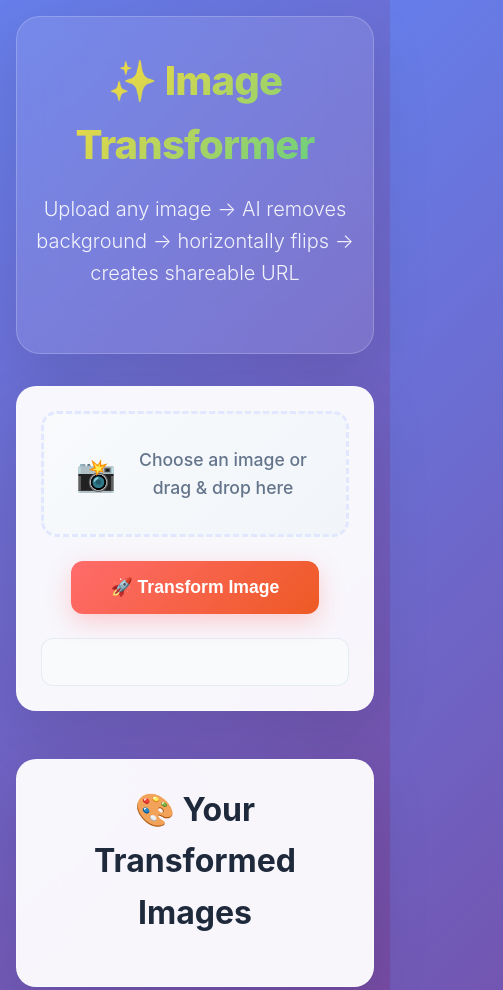
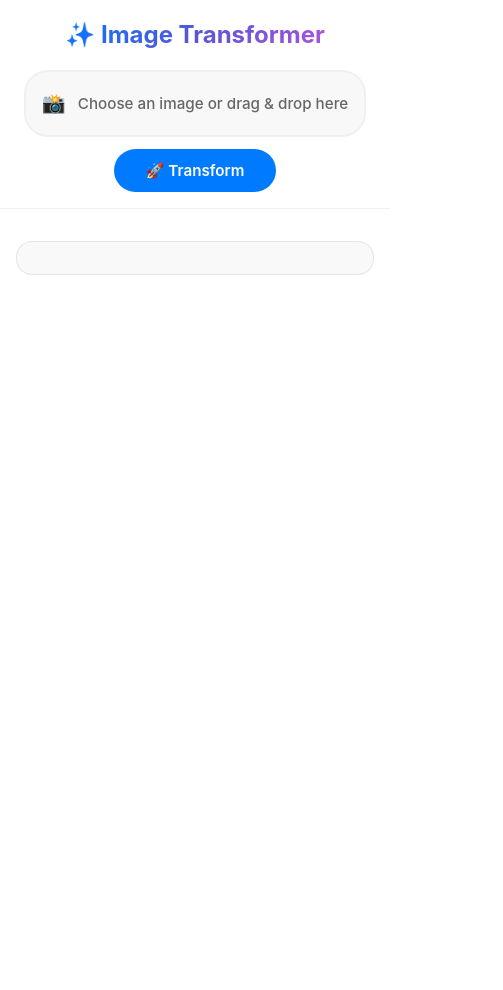
Before and after one commit to st-patrick/image-flip-n-bg-remove, a website: page index.html in a window 390 px wide. Shown: the top 990 px of the page, 503 px wide, since content can reach past the window. After the commit the page ends 844 px from the top, so only its background shows below. Drawn offline with Linux system fonts and the light colour scheme; no server answers.

Commit message:
more minimalistic pinterest style layout

```diff
--- a/index.html
+++ b/index.html
@@ -13,74 +13,56 @@
         }
 
         body {
-            font-family: 'Inter', -apple-system, BlinkMacSystemFont, 'Segoe UI', Roboto, sans-serif;
-            background: linear-gradient(135deg, #667eea 0%, #764ba2 100%);
+            font-family: -apple-system, BlinkMacSystemFont, 'SF Pro Display', 'Segoe UI', Roboto, sans-serif;
+            background: #ffffff;
             min-height: 100vh;
-            color: #333;
+            color: #1d1d1f;
             line-height: 1.6;
+            -webkit-font-smoothing: antialiased;
+            -moz-osx-font-smoothing: grayscale;
         }
 
-        .container {
+        .topbar {
+            position: sticky;
+            top: 0;
+            z-index: 100;
+            background: rgba(255, 255, 255, 0.95);
+            backdrop-filter: blur(20px) saturate(180%);
+            border-bottom: 1px solid rgba(0, 0, 0, 0.05);
+            padding: 1rem 0;
+        }
+
+        .topbar-content {
             max-width: 1200px;
             margin: 0 auto;
-            padding: 2rem;
+            padding: 0 2rem;
+            display: flex;
+            align-items: center;
+            justify-content: space-between;
+            gap: 2rem;
         }
 
-        .hero {
-            text-align: center;
-            margin-bottom: 4rem;
-            padding: 3rem 0;
-            background: rgba(255, 255, 255, 0.1);
-            backdrop-filter: blur(20px);
-            border-radius: 24px;
-            border: 1px solid rgba(255, 255, 255, 0.2);
-            box-shadow: 0 20px 60px rgba(0, 0, 0, 0.1);
-        }
-
-        h1 {
-            font-size: clamp(2.5rem, 5vw, 4rem);
-            font-weight: 800;
-            background: linear-gradient(135deg, #ff6b6b, #ffd93d, #6bcf7f, #4ecdc4, #45b7d1);
-            background-size: 300% 300%;
+        .logo {
+            font-size: 1.5rem;
+            font-weight: 700;
+            background: linear-gradient(135deg, #007AFF, #5856D6, #AF52DE);
             -webkit-background-clip: text;
             -webkit-text-fill-color: transparent;
             background-clip: text;
-            animation: gradientShift 6s ease-in-out infinite;
-            margin-bottom: 1rem;
-            letter-spacing: -0.02em;
+            white-space: nowrap;
         }
 
-        @keyframes gradientShift {
-            0%, 100% { background-position: 0% 50%; }
-            50% { background-position: 100% 50%; }
-        }
-
-        .subtitle {
-            font-size: 1.25rem;
-            color: rgba(255, 255, 255, 0.9);
-            font-weight: 300;
-            margin-bottom: 2rem;
+        .upload-area {
+            display: flex;
+            align-items: center;
+            gap: 1rem;
+            flex: 1;
             max-width: 600px;
-            margin-left: auto;
-            margin-right: auto;
-        }
-
-        .upload-section {
-            background: rgba(255, 255, 255, 0.95);
-            backdrop-filter: blur(20px);
-            border-radius: 20px;
-            padding: 2.5rem;
-            margin-bottom: 3rem;
-            box-shadow: 0 20px 60px rgba(0, 0, 0, 0.1);
-            border: 1px solid rgba(255, 255, 255, 0.3);
-            text-align: center;
         }
 
         .file-input-wrapper {
             position: relative;
-            display: inline-block;
-            margin-bottom: 1.5rem;
-            width: 100%;
+            flex: 1;
         }
 
         #file {
@@ -95,98 +77,69 @@
             display: flex;
             align-items: center;
             justify-content: center;
-            gap: 1rem;
-            padding: 2rem;
-            border: 3px dashed #e0e7ff;
-            border-radius: 16px;
-            background: linear-gradient(135deg, #f8fafc 0%, #f1f5f9 100%);
+            gap: 0.75rem;
+            padding: 0.75rem 1.5rem;
+            border: 2px solid #f0f0f0;
+            border-radius: 24px;
+            background: #f8f8f8;
             cursor: pointer;
-            transition: all 0.3s cubic-bezier(0.4, 0, 0.2, 1);
-            font-size: 1.1rem;
+            transition: all 0.3s cubic-bezier(0.25, 0.46, 0.45, 0.94);
+            font-size: 0.95rem;
             font-weight: 500;
-            color: #64748b;
+            color: #666;
+            width: 100%;
         }
 
         .file-input-label:hover {
-            border-color: #8b5cf6;
-            background: linear-gradient(135deg, #faf5ff 0%, #f3e8ff 100%);
-            color: #7c3aed;
-            transform: translateY(-2px);
-            box-shadow: 0 10px 30px rgba(139, 92, 246, 0.2);
+            border-color: #007AFF;
+            background: rgba(0, 122, 255, 0.05);
+            color: #007AFF;
         }
 
         .upload-icon {
-            font-size: 2rem;
+            font-size: 1.2rem;
         }
 
         button {
-            background: linear-gradient(135deg, #ff6b6b 0%, #ee5a24 100%);
+            background: #007AFF;
             color: white;
             border: none;
-            padding: 1rem 2.5rem;
-            border-radius: 12px;
-            font-size: 1.1rem;
+            padding: 0.75rem 2rem;
+            border-radius: 24px;
+            font-size: 0.95rem;
             font-weight: 600;
             cursor: pointer;
-            transition: all 0.3s cubic-bezier(0.4, 0, 0.2, 1);
-            box-shadow: 0 8px 25px rgba(255, 107, 107, 0.3);
-            position: relative;
-            overflow: hidden;
+            transition: all 0.3s cubic-bezier(0.25, 0.46, 0.45, 0.94);
+            font-family: inherit;
+            white-space: nowrap;
         }
 
         button:hover {
-            transform: translateY(-2px);
-            box-shadow: 0 12px 35px rgba(255, 107, 107, 0.4);
+            background: #0051D5;
+            transform: translateY(-1px);
+            box-shadow: 0 4px 16px rgba(0, 122, 255, 0.3);
         }
 
         button:active {
             transform: translateY(0);
         }
 
-        button::before {
-            content: '';
-            position: absolute;
-            top: 0;
-            left: -100%;
-            width: 100%;
-            height: 100%;
-            background: linear-gradient(90deg, transparent, rgba(255, 255, 255, 0.2), transparent);
-            transition: left 0.5s;
-        }
-
-        button:hover::before {
-            left: 100%;
+        .container {
+            max-width: 1200px;
+            margin: 0 auto;
+            padding: 2rem;
         }
 
         #status {
-            margin-top: 1.5rem;
+            grid-column: 1 / -1;
+            margin: 1rem 0;
             padding: 1rem;
-            border-radius: 12px;
+            border-radius: 16px;
             font-weight: 500;
             text-align: center;
-            min-height: 3rem;
-            display: flex;
-            align-items: center;
-            justify-content: center;
-            background: rgba(248, 250, 252, 0.8);
-            border: 1px solid rgba(226, 232, 240, 0.8);
-        }
-
-        .results-section {
-            background: rgba(255, 255, 255, 0.95);
-            backdrop-filter: blur(20px);
-            border-radius: 20px;
-            padding: 2.5rem;
-            box-shadow: 0 20px 60px rgba(0, 0, 0, 0.1);
-            border: 1px solid rgba(255, 255, 255, 0.3);
-        }
-
-        .section-title {
-            font-size: 2rem;
-            font-weight: 700;
-            color: #1e293b;
-            margin-bottom: 1.5rem;
-            text-align: center;
+            background: rgba(248, 248, 248, 0.8);
+            border: 1px solid rgba(209, 209, 214, 0.5);
+            font-size: 0.95rem;
         }
 
         .grid {
@@ -197,11 +150,11 @@
 
         .card {
             background: rgba(255, 255, 255, 0.9);
-            border-radius: 16px;
+            border-radius: 20px;
             padding: 0;
-            transition: all 0.3s cubic-bezier(0.4, 0, 0.2, 1);
-            border: 1px solid rgba(226, 232, 240, 0.8);
-            box-shadow: 0 4px 20px rgba(0, 0, 0, 0.08);
+            transition: all 0.3s cubic-bezier(0.25, 0.46, 0.45, 0.94);
+            border: 1px solid rgba(0, 0, 0, 0.05);
+            box-shadow: 0 4px 16px rgba(0, 0, 0, 0.04);
             break-inside: avoid;
             margin-bottom: 1.5rem;
             overflow: hidden;
@@ -210,9 +163,9 @@
         }
 
         .card:hover {
-            transform: translateY(-4px);
-            box-shadow: 0 20px 50px rgba(0, 0, 0, 0.15);
-            border-color: rgba(139, 92, 246, 0.3);
+            transform: translateY(-2px);
+            box-shadow: 0 15px 40px rgba(0, 0, 0, 0.08);
+            border-color: rgba(0, 122, 255, 0.2);
         }
 
         .card img {
@@ -223,7 +176,7 @@
         }
 
         .card:hover img {
-            transform: scale(1.05);
+            transform: scale(1.02);
         }
 
         .image-overlay {
@@ -232,12 +185,12 @@
             left: 0;
             right: 0;
             bottom: 0;
-            background: linear-gradient(135deg, rgba(0, 0, 0, 0.1) 0%, rgba(0, 0, 0, 0.4) 100%);
+            background: linear-gradient(135deg, rgba(0, 0, 0, 0.05) 0%, rgba(0, 0, 0, 0.3) 100%);
             opacity: 0;
-            transition: opacity 0.3s ease;
+            transition: opacity 0.3s cubic-bezier(0.25, 0.46, 0.45, 0.94);
             display: flex;
             align-items: flex-end;
-            padding: 1rem;
+            padding: 1.25rem;
             gap: 0.75rem;
         }
 
@@ -247,58 +200,61 @@
 
         .overlay-button {
             background: rgba(255, 255, 255, 0.95);
-            backdrop-filter: blur(10px);
-            color: #333;
+            backdrop-filter: blur(20px) saturate(180%);
+            color: #1d1d1f;
             border: none;
             padding: 0.75rem 1.25rem;
-            border-radius: 25px;
+            border-radius: 20px;
             font-size: 0.9rem;
             font-weight: 600;
             cursor: pointer;
-            transition: all 0.2s ease;
-            box-shadow: 0 4px 15px rgba(0, 0, 0, 0.2);
+            transition: all 0.3s cubic-bezier(0.25, 0.46, 0.45, 0.94);
+            box-shadow: 0 4px 16px rgba(0, 0, 0, 0.12);
             display: flex;
             align-items: center;
             gap: 0.5rem;
+            font-family: inherit;
         }
 
         .overlay-button:hover {
-            transform: translateY(-2px);
-            box-shadow: 0 6px 20px rgba(0, 0, 0, 0.3);
+            transform: translateY(-1px);
+            box-shadow: 0 6px 20px rgba(0, 0, 0, 0.15);
             background: rgba(255, 255, 255, 1);
         }
 
         .overlay-button.view-btn {
-            background: linear-gradient(135deg, #8b5cf6 0%, #7c3aed 100%);
+            background: rgba(0, 122, 255, 0.95);
             color: white;
             text-decoration: none;
         }
 
         .overlay-button.view-btn:hover {
-            background: linear-gradient(135deg, #7c3aed 0%, #6d28d9 100%);
+            background: rgba(0, 122, 255, 1);
         }
 
         .overlay-button.delete-btn {
-            background: linear-gradient(135deg, #ef4444 0%, #dc2626 100%);
+            background: rgba(255, 69, 58, 0.95);
             color: white;
         }
 
         .overlay-button.delete-btn:hover {
-            background: linear-gradient(135deg, #dc2626 0%, #b91c1c 100%);
+            background: rgba(255, 69, 58, 1);
         }
 
         @media (max-width: 768px) {
+            .topbar-content {
+                padding: 0 1rem;
+                flex-direction: column;
+                gap: 1rem;
+            }
+
+            .upload-area {
+                width: 100%;
+                max-width: none;
+            }
+
             .container {
                 padding: 1rem;
-            }
-
-            .hero {
-                padding: 2rem 1rem;
-                margin-bottom: 2rem;
-            }
-
-            .upload-section, .results-section {
-                padding: 1.5rem;
             }
 
             .grid {
@@ -310,6 +266,15 @@
         @media (max-width: 480px) {
             .grid {
                 columns: 1;
+            }
+
+            .upload-area {
+                flex-direction: column;
+                gap: 0.75rem;
+            }
+
+            .file-input-label {
+                padding: 1rem;
             }
         }
 
@@ -332,13 +297,10 @@
 </head>
 
 <body>
-    <div class="container">
-        <div class="hero">
-            <h1>✨ Image Transformer</h1>
-            <p class="subtitle">Upload any image → AI removes background → horizontally flips → creates shareable URL</p>
-        </div>
-
-        <div class="upload-section">
+    <div class="topbar">
+        <div class="topbar-content">
+            <div class="logo">✨ Image Transformer</div>
+            <div class="upload-area">
                 <div class="file-input-wrapper">
                     <input type="file" id="file" accept="image/*" />
                     <label for="file" class="file-input-label">
@@ -346,14 +308,14 @@
                         <span>Choose an image or drag & drop here</span>
                     </label>
                 </div>
-            <button id="uploadBtn">🚀 Transform Image</button>
-            <div id="status"></div>
+                <button id="uploadBtn">🚀 Transform</button>
+            </div>
+        </div>
     </div>
 
-        <div class="results-section">
-            <h2 class="section-title">🎨 Your Transformed Images</h2>
+    <div class="container">
+        <div id="status"></div>
         <div id="list" class="grid"></div>
-        </div>
     </div>
 
     <script>
@@ -455,24 +417,24 @@
             // Add styles based on type
             switch(type) {
                 case 'loading':
-                    status.style.background = 'linear-gradient(135deg, #dbeafe 0%, #bfdbfe 100%)';
-                    status.style.color = '#1d4ed8';
-                    status.style.border = '1px solid #93c5fd';
+                    status.style.background = 'rgba(0, 122, 255, 0.1)';
+                    status.style.color = '#007AFF';
+                    status.style.border = '1px solid rgba(0, 122, 255, 0.2)';
                     break;
                 case 'success':
-                    status.style.background = 'linear-gradient(135deg, #dcfce7 0%, #bbf7d0 100%)';
-                    status.style.color = '#166534';
-                    status.style.border = '1px solid #86efac';
+                    status.style.background = 'rgba(52, 199, 89, 0.1)';
+                    status.style.color = '#34C759';
+                    status.style.border = '1px solid rgba(52, 199, 89, 0.2)';
                     break;
                 case 'error':
-                    status.style.background = 'linear-gradient(135deg, #fef2f2 0%, #fecaca 100%)';
-                    status.style.color = '#dc2626';
-                    status.style.border = '1px solid #fca5a5';
+                    status.style.background = 'rgba(255, 69, 58, 0.1)';
+                    status.style.color = '#FF453A';
+                    status.style.border = '1px solid rgba(255, 69, 58, 0.2)';
                     break;
                 default:
-                    status.style.background = 'rgba(248, 250, 252, 0.8)';
-                    status.style.color = '#64748b';
-                    status.style.border = '1px solid rgba(226, 232, 240, 0.8)';
+                    status.style.background = 'rgba(248, 248, 248, 0.8)';
+                    status.style.color = '#86868b';
+                    status.style.border = '1px solid rgba(209, 209, 214, 0.5)';
             }
         }
 
@@ -482,14 +444,14 @@
 
             if (fileInput.files[0]) {
                 label.textContent = `Selected: ${fileInput.files[0].name}`;
-                label.parentElement.style.borderColor = '#10b981';
-                label.parentElement.style.background = 'linear-gradient(135deg, #ecfdf5 0%, #d1fae5 100%)';
-                label.parentElement.style.color = '#047857';
+                label.parentElement.style.borderColor = '#34C759';
+                label.parentElement.style.background = 'rgba(52, 199, 89, 0.05)';
+                label.parentElement.style.color = '#34C759';
             } else {
                 label.textContent = 'Choose an image or drag & drop here';
-                label.parentElement.style.borderColor = '#e0e7ff';
-                label.parentElement.style.background = 'linear-gradient(135deg, #f8fafc 0%, #f1f5f9 100%)';
-                label.parentElement.style.color = '#64748b';
+                label.parentElement.style.borderColor = '#f0f0f0';
+                label.parentElement.style.background = '#f8f8f8';
+                label.parentElement.style.color = '#666';
             }
         }
 
@@ -517,14 +479,14 @@
         });
 
         function highlight(e) {
-            fileLabel.style.borderColor = '#8b5cf6';
-            fileLabel.style.background = 'linear-gradient(135deg, #faf5ff 0%, #f3e8ff 100%)';
-            fileLabel.style.transform = 'scale(1.02)';
+            fileLabel.style.borderColor = '#007AFF';
+            fileLabel.style.background = 'rgba(0, 122, 255, 0.05)';
+            fileLabel.style.transform = 'scale(1.01)';
         }
 
         function unhighlight(e) {
-            fileLabel.style.borderColor = '#e0e7ff';
-            fileLabel.style.background = 'linear-gradient(135deg, #f8fafc 0%, #f1f5f9 100%)';
+            fileLabel.style.borderColor = '#f0f0f0';
+            fileLabel.style.background = '#f8f8f8';
             fileLabel.style.transform = 'scale(1)';
         }
 
```
Lines whose indentation alone changed are shown as unchanged.
